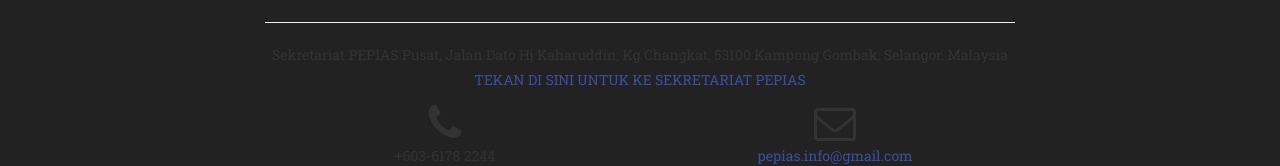
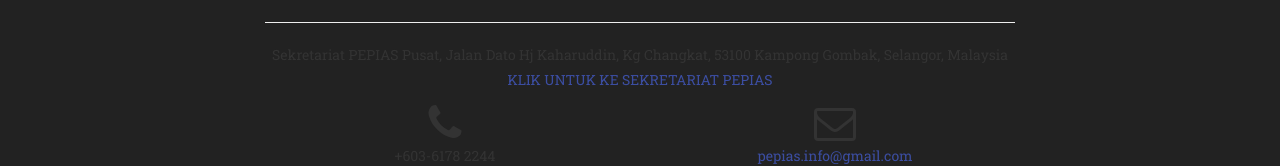
Before and after one commit to pepiasofficial/pepiasdotcom.github.io, a website: page index.html in a window 1280 px wide. Shown: the part 7368-7534 px from the top of the page. Drawn offline with nearby package versions, Linux system fonts and the light colour scheme; a web font is replaced by a local one.

Commit message:
Update index.html

```diff
--- a/index.html
+++ b/index.html
@@ -528,7 +528,7 @@
                 <div class="col-lg-8 col-lg-offset-2 text-center">
                     <h2 class="section-heading">Hubungi Kami !</h2>
                     <hr class="primary">
-                    <p>Sekretariat PEPIAS Pusat, Jalan Dato Hj Kaharuddin, Kg Changkat, 53100 Kampong Gombak, Selangor, Malaysia  <a href="https://goo.gl/maps/QQ14HcrKWV62">TEKAN DI SINI UNTUK KE SEKRETARIAT PEPIAS</a></p>
+                    <p>Sekretariat PEPIAS Pusat, Jalan Dato Hj Kaharuddin, Kg Changkat, 53100 Kampong Gombak, Selangor, Malaysia  <a href="https://goo.gl/maps/QQ14HcrKWV62">KLIK UNTUK KE SEKRETARIAT PEPIAS</a></p>
                 </div>
                 <div class="col-lg-4 col-lg-offset-2 text-center">
                     <i class="fa fa-phone fa-3x sr-contact"></i>
```
